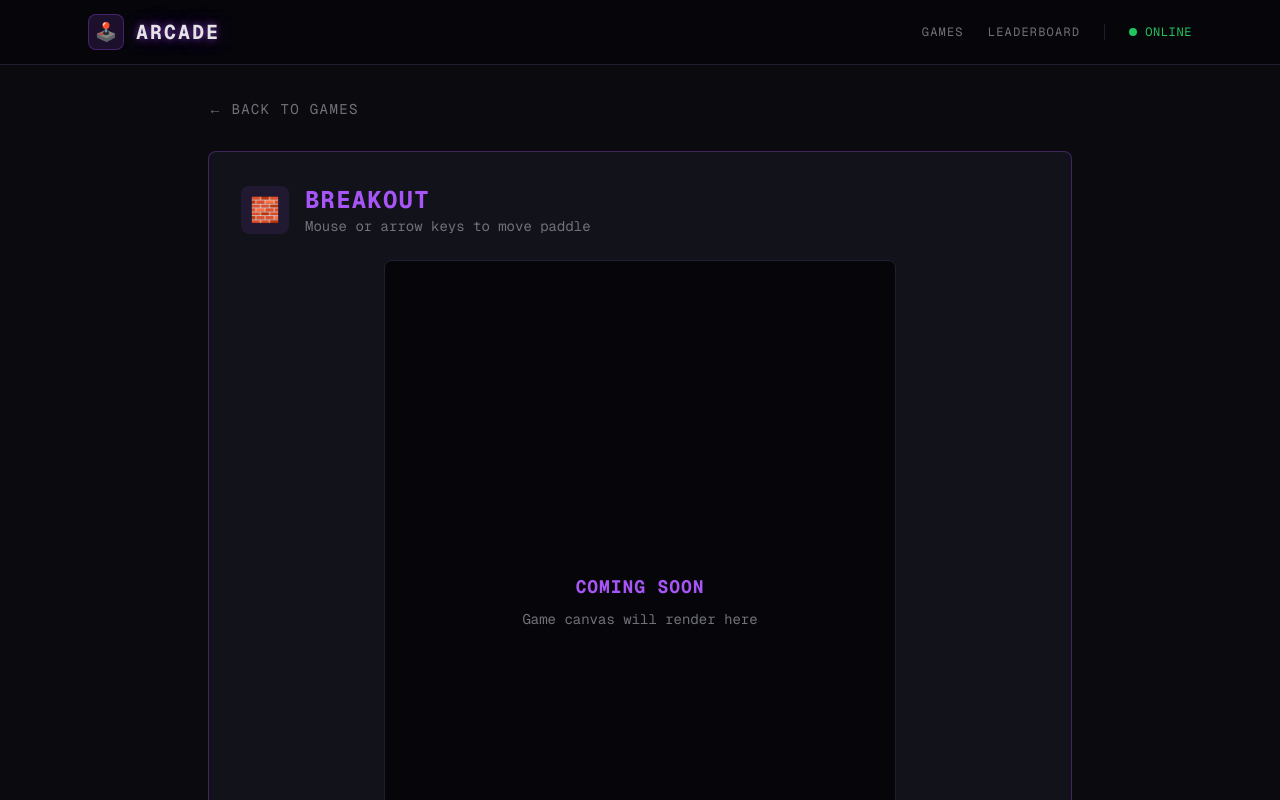
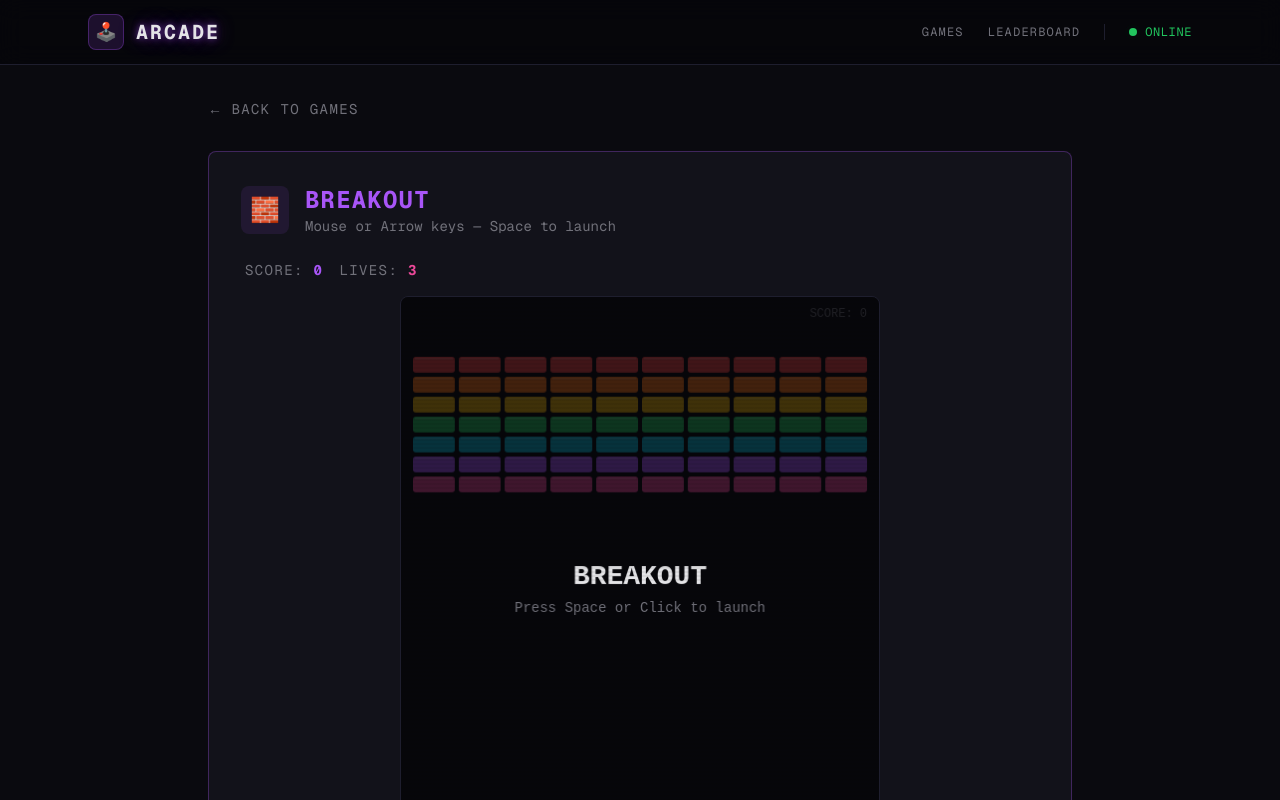
Before and after one commit to cb7chaitanya/arcade, a Next.js app: page /games/breakout in a window 1280 px wide. Shown: the top 800 px of the page. Built offline with nearby package versions, Linux system fonts and the light colour scheme.

Commit message:
Wire up Breakout game page with canvas, mouse, and keyboard input
Client component with 60fps game loop, mouse tracking with coordinate
scaling, keyboard controls, score/lives HUD, restart button, and
metadata moved to layout for server-side export.

```diff
--- /dev/null
+++ b/app/games/breakout/layout.tsx
@@ -0,0 +1,7 @@
+export const metadata = {
+  title: "Breakout | Arcade",
+};
+
+export default function BreakoutLayout({ children }: { children: React.ReactNode }) {
+  return children;
+}
--- a/app/games/breakout/page.tsx
+++ b/app/games/breakout/page.tsx
@@ -1,21 +1,128 @@
+"use client";
+
 import Link from "next/link";
-
-export const metadata = {
-  title: "Breakout | Arcade",
-};
+import { useCallback, useEffect, useRef, useState } from "react";
+import {
+  CANVAS_H,
+  CANVAS_W,
+  createInitialState,
+  keyDown,
+  keyUp,
+  mouseClick,
+  mouseMove,
+  render,
+  tick,
+  type BreakoutState,
+} from "./breakout";
 
 export default function BreakoutPage() {
+  const canvasRef = useRef<HTMLCanvasElement>(null);
+  const stateRef = useRef<BreakoutState>(createInitialState());
+  const rafRef = useRef<number | null>(null);
+
+  const [score, setScore] = useState(0);
+  const [lives, setLives] = useState(3);
+  const [gameOver, setGameOver] = useState(false);
+  const [won, setWon] = useState(false);
+
+  const draw = useCallback(() => {
+    const ctx = canvasRef.current?.getContext("2d");
+    if (ctx) render(ctx, stateRef.current);
+  }, []);
+
+  // Game loop
+  useEffect(() => {
+    let last = 0;
+    const TICK_MS = 1000 / 60; // 60 fps target
+
+    function loop(time: number) {
+      rafRef.current = requestAnimationFrame(loop);
+      if (time - last < TICK_MS) return;
+      last = time;
+
+      const prev = stateRef.current;
+      const next = tick(prev);
+      stateRef.current = next;
+
+      if (next.score !== prev.score) setScore(next.score);
+      if (next.lives !== prev.lives) setLives(next.lives);
+      if (next.gameOver && !prev.gameOver) setGameOver(true);
+      if (next.won && !prev.won) setWon(true);
+
+      draw();
+    }
+
+    rafRef.current = requestAnimationFrame(loop);
+    draw();
+
+    return () => {
+      if (rafRef.current !== null) cancelAnimationFrame(rafRef.current);
+    };
+  }, [draw]);
+
+  // Keyboard
+  useEffect(() => {
+    function onDown(e: KeyboardEvent) {
+      if (["ArrowLeft", "ArrowRight", "ArrowUp", " "].includes(e.key)) {
+        e.preventDefault();
+      }
+      stateRef.current = keyDown(stateRef.current, e.key);
+    }
+    function onUp(e: KeyboardEvent) {
+      stateRef.current = keyUp(stateRef.current, e.key);
+    }
+    window.addEventListener("keydown", onDown);
+    window.addEventListener("keyup", onUp);
+    return () => {
+      window.removeEventListener("keydown", onDown);
+      window.removeEventListener("keyup", onUp);
+    };
+  }, []);
+
+  // Mouse
+  useEffect(() => {
+    const canvas = canvasRef.current;
+    if (!canvas) return;
+
+    function onMove(e: MouseEvent) {
+      const rect = canvas!.getBoundingClientRect();
+      const scaleX = CANVAS_W / rect.width;
+      const x = (e.clientX - rect.left) * scaleX;
+      stateRef.current = mouseMove(stateRef.current, x);
+    }
+    function onClick() {
+      stateRef.current = mouseClick(stateRef.current);
+    }
+
+    canvas.addEventListener("mousemove", onMove);
+    canvas.addEventListener("click", onClick);
+    return () => {
+      canvas.removeEventListener("mousemove", onMove);
+      canvas.removeEventListener("click", onClick);
+    };
+  }, []);
+
+  const restart = useCallback(() => {
+    stateRef.current = createInitialState();
+    setScore(0);
+    setLives(3);
+    setGameOver(false);
+    setWon(false);
+    draw();
+  }, [draw]);
+
   return (
     <div className="max-w-4xl mx-auto px-4 py-8">
       <Link
         href="/"
         className="inline-flex items-center gap-2 text-arcade-muted hover:text-white text-sm uppercase tracking-widest mb-8 transition-colors"
       >
-        <span>←</span>
+        <span>&larr;</span>
         <span>Back to Games</span>
       </Link>
 
-      <div className="bg-arcade-card border border-arcade-purple/30 rounded-lg p-8">
+      <div className="bg-arcade-card border border-arcade-purple/30 rounded-lg p-6 sm:p-8">
+        {/* Header */}
         <div className="flex items-center gap-4 mb-6">
           <div className="w-12 h-12 bg-arcade-purple/10 rounded-lg flex items-center justify-center text-2xl">
             🧱
@@ -24,19 +131,41 @@ export default function BreakoutPage() {
             <h1 className="text-2xl font-bold uppercase tracking-wider text-arcade-purple">
               Breakout
             </h1>
-            <p className="text-arcade-muted text-sm">Mouse or arrow keys to move paddle</p>
+            <p className="text-arcade-muted text-sm">
+              Mouse or Arrow keys — Space to launch
+            </p>
           </div>
         </div>
 
-        {/* Game canvas placeholder */}
-        <div className="relative aspect-[3/4] max-w-lg mx-auto bg-arcade-darker border border-arcade-border rounded-lg flex items-center justify-center scanlines overflow-hidden">
-          <div className="relative z-10 text-center">
-            <p className="text-arcade-purple text-lg font-bold uppercase tracking-wider mb-2">
-              Coming Soon
-            </p>
-            <p className="text-arcade-muted text-sm">
-              Game canvas will render here
-            </p>
+        {/* Score bar */}
+        <div className="flex items-center justify-between mb-4 px-1 text-sm uppercase tracking-widest">
+          <div className="flex items-center gap-4">
+            <span className="text-arcade-muted">
+              Score: <span className="text-arcade-purple font-bold">{score}</span>
+            </span>
+            <span className="text-arcade-muted">
+              Lives: <span className="text-arcade-pink font-bold">{lives}</span>
+            </span>
+          </div>
+          {(gameOver || won) && (
+            <button
+              onClick={restart}
+              className="px-4 py-1.5 bg-arcade-purple/15 border border-arcade-purple/40 rounded text-arcade-purple text-xs uppercase tracking-widest hover:bg-arcade-purple/25 transition-colors"
+            >
+              Restart
+            </button>
+          )}
+        </div>
+
+        {/* Canvas */}
+        <div className="relative max-w-[480px] mx-auto">
+          <div className="relative border border-arcade-border rounded-lg overflow-hidden scanlines">
+            <canvas
+              ref={canvasRef}
+              width={CANVAS_W}
+              height={CANVAS_H}
+              className="block w-full h-auto cursor-none"
+            />
           </div>
         </div>
       </div>
```
